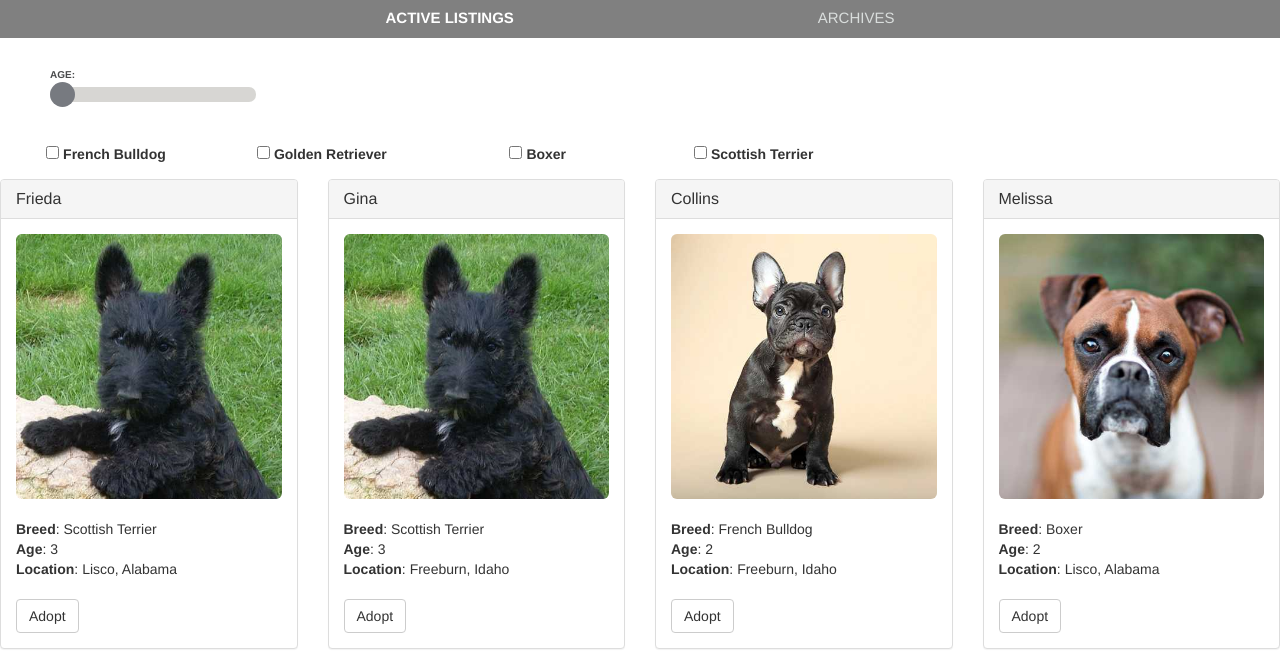
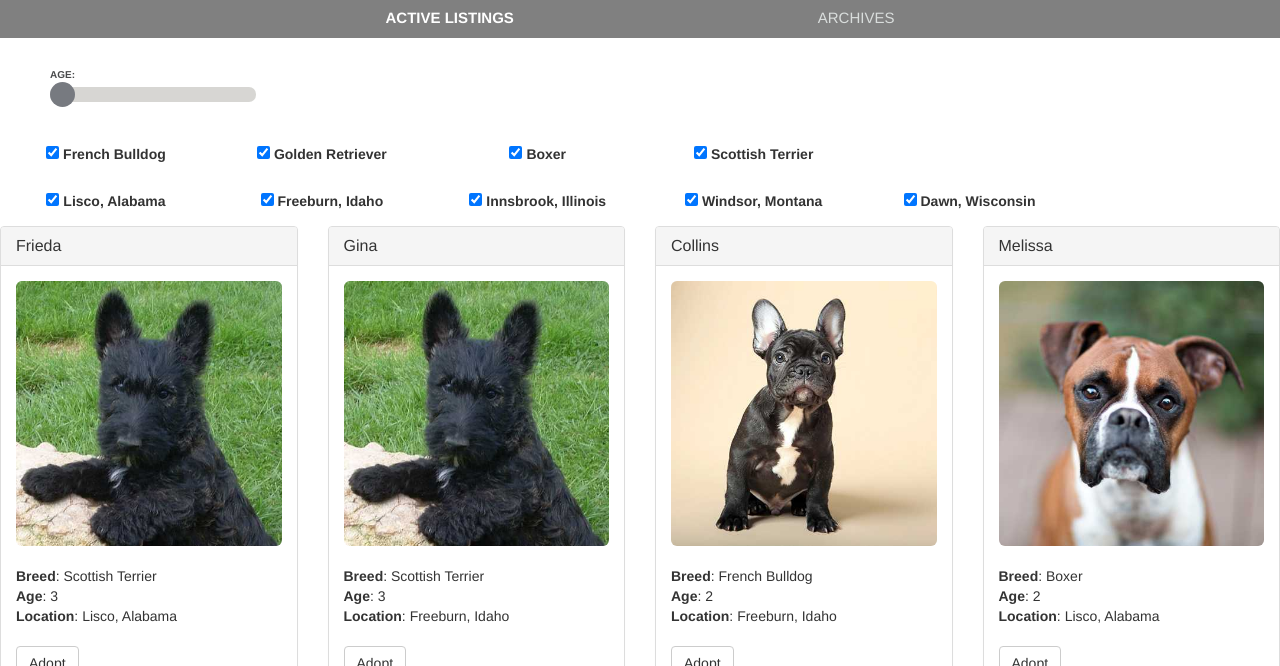
Before and after one commit to wuyujie1/APS1050-Final-Project, a website: page pet-shop-box-master/src/index.html in a window 1280 px wide. Shown: the part 124-790 px from the top of the page. Drawn offline with nearby package versions, Linux system fonts and the light colour scheme; files whose address does not match are found by name.

Commit message:
filter feature

```diff
--- a/pet-shop-box-master/src/index.html
+++ b/pet-shop-box-master/src/index.html
@@ -54,23 +54,50 @@
       <fieldset>
 
     <div>
-      <input type="checkbox" id="French" name="French Bulldog">
+      <input type="checkbox" id="French Bulldog" name="French Bulldog" checked onchange="App.handleBreedCheckbox(this.id)">
       <label for="French Bulldog">French Bulldog</label>
     </div>
 
     <div>
-        <input type="checkbox" id="Golden" name="Golden Retriever">
+        <input type="checkbox" id="Golden Retriever" name="Golden Retriever" checked onchange="App.handleBreedCheckbox(this.id)">
         <label for="Golden Retriever">Golden Retriever</label>
       </div>
 
     <div>
-        <input type="checkbox" id="Boxer" name="Boxer">
+        <input type="checkbox" id="Boxer" name="Boxer" checked onchange="App.handleBreedCheckbox(this.id)">
         <label for="Boxer">Boxer</label>
     </div>
 
     <div>
-        <input type="checkbox" id="Scottish" name="Scottish Terrier">
+        <input type="checkbox" id="Scottish Terrier" name="Scottish Terrier" checked onchange="App.handleBreedCheckbox(this.id)">
         <label for="Scottish Terrier">Scottish Terrier</label>
+    </div>
+</fieldset>
+<fieldset>
+
+    <div>
+      <input type="checkbox" id="Lisco, Alabama" name="Lisco, Alabama" checked onchange="App.handleLocationCheckbox(this.id)">
+      <label for="Lisco, Alabama">Lisco, Alabama</label>
+    </div>
+
+    <div>
+        <input type="checkbox" id="Freeburn, Idaho" name="Freeburn, Idaho" checked onchange="App.handleLocationCheckbox(this.id)">
+        <label for="Freeburn, Idaho">Freeburn, Idaho</label>
+      </div>
+
+    <div>
+        <input type="checkbox" id="Innsbrook, Illinois" name="Innsbrook, Illinois" checked onchange="App.handleLocationCheckbox(this.id)">
+        <label for="Innsbrook, Illinois">Innsbrook, Illinois</label>
+    </div>
+
+    <div>
+        <input type="checkbox" id="Windsor, Montana" name="Windsor, Montana" checked onchange="App.handleLocationCheckbox(this.id)">
+        <label for="Windsor, Montana">Windsor, Montana</label>
+    </div>
+
+    <div>
+        <input type="checkbox" id="Dawn, Wisconsin" name="Dawn, Wisconsin" checked onchange="App.handleLocationCheckbox(this.id)">
+        <label for="Dawn, Wisconsin">Dawn, Wisconsin</label>
     </div>
 
 </fieldset>
```
